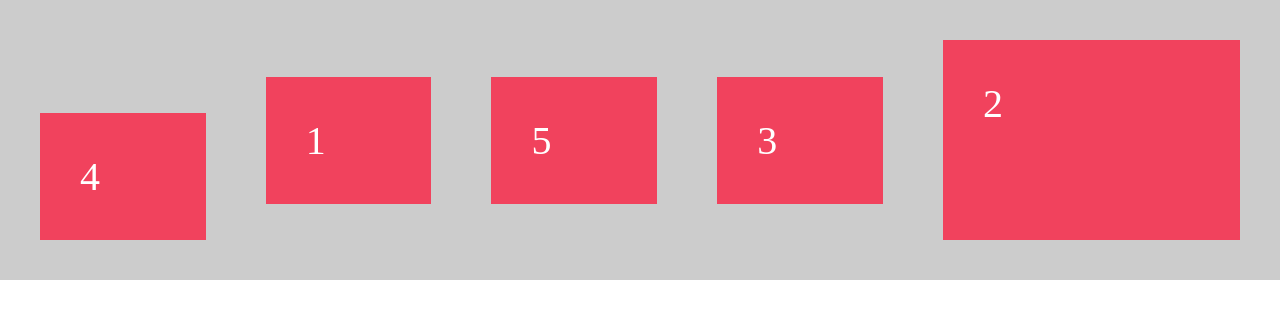
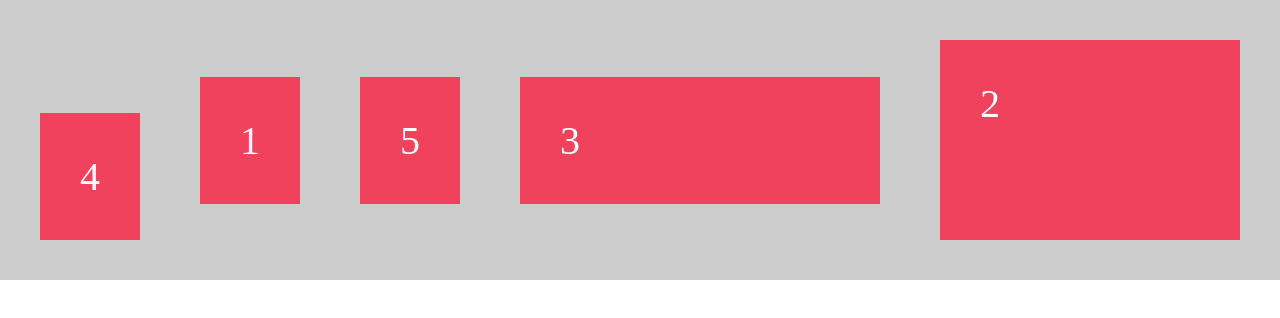
Before and after one commit to dhruvArora8053/CSS-Rules, a plain HTML site: page flexboxItems.html in a window 1280 px wide. Drawn offline with Linux system fonts and the light colour scheme.

Commit message:
flex implemented

```diff
--- a/flexboxItems.html
+++ b/flexboxItems.html
@@ -55,8 +55,10 @@
         order: 2;
       }
 
+      /* flex: flex-grow flex-shrink flex-basis */
       .item {
-        flex-grow: 1;
+        /* flex-grow: 1; same as: flex: 1 */
+        /* flex: 1; */
         /* elements occupies space as much as they can */
       }
 
@@ -64,8 +66,27 @@
         /* flex-grow: 2;    */
         /* this element is now double the size of the other elements */
 
-        flex-grow: 3;
+        /* flex: 3; */
         /* this element is now triple the size of the other elements */
+      }
+
+      .i3 {
+        flex: 1;
+        /* now it is occupying all the space it can in the flex container */
+      }
+
+      .i2 {
+        /* flex-basis: default --> auto */
+
+        /* flex-basis: 20%; */
+        /* it is now taking the space of 20% of it's container */
+
+        /* flex-basis: 300px; */
+        /* when we start to decrease the veiwport size, it's pixels also decreases so to stop this: */
+
+        /* flex-shrink: 0; */
+
+        flex: 0 1 300px;
       }
     </style>
   </head>
```
